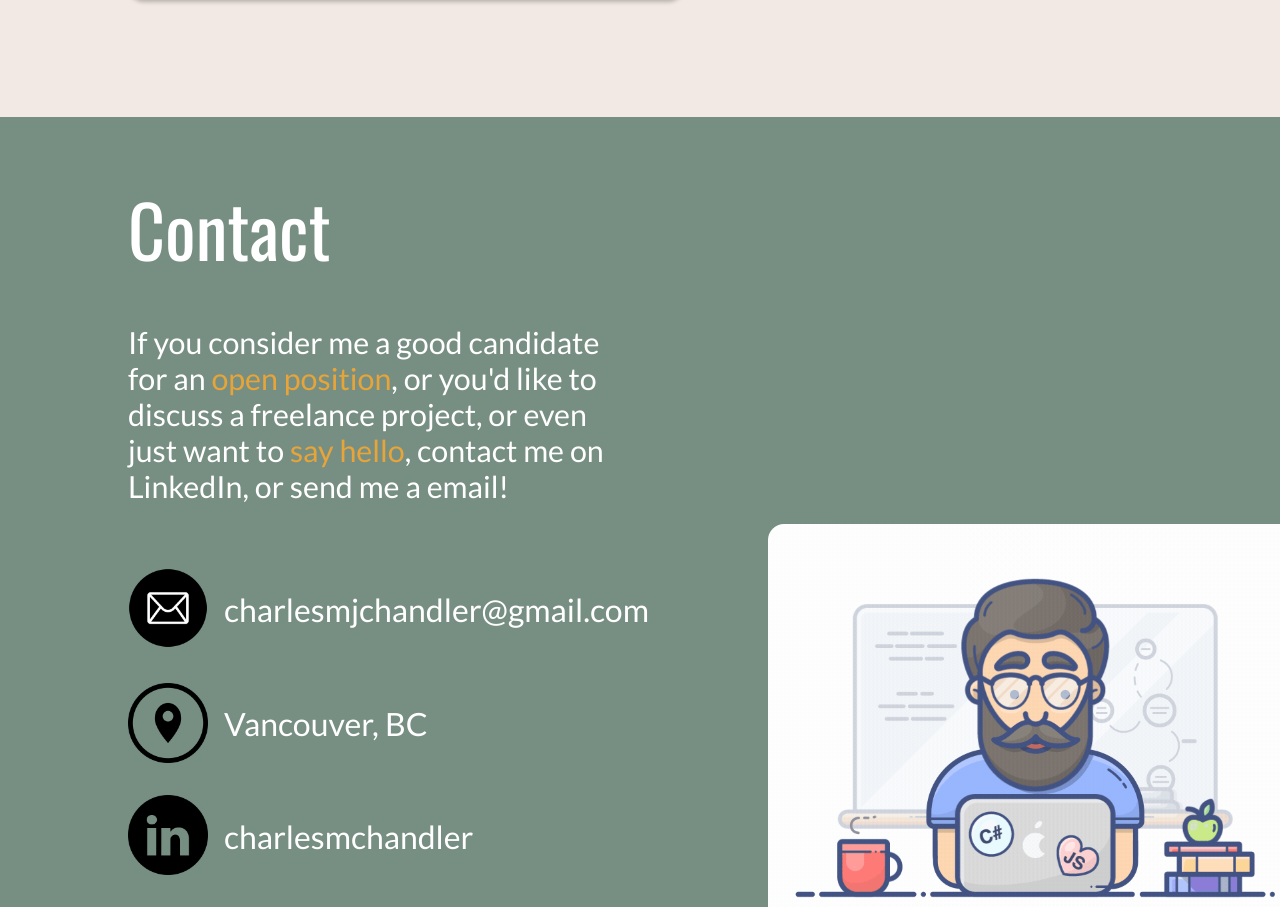
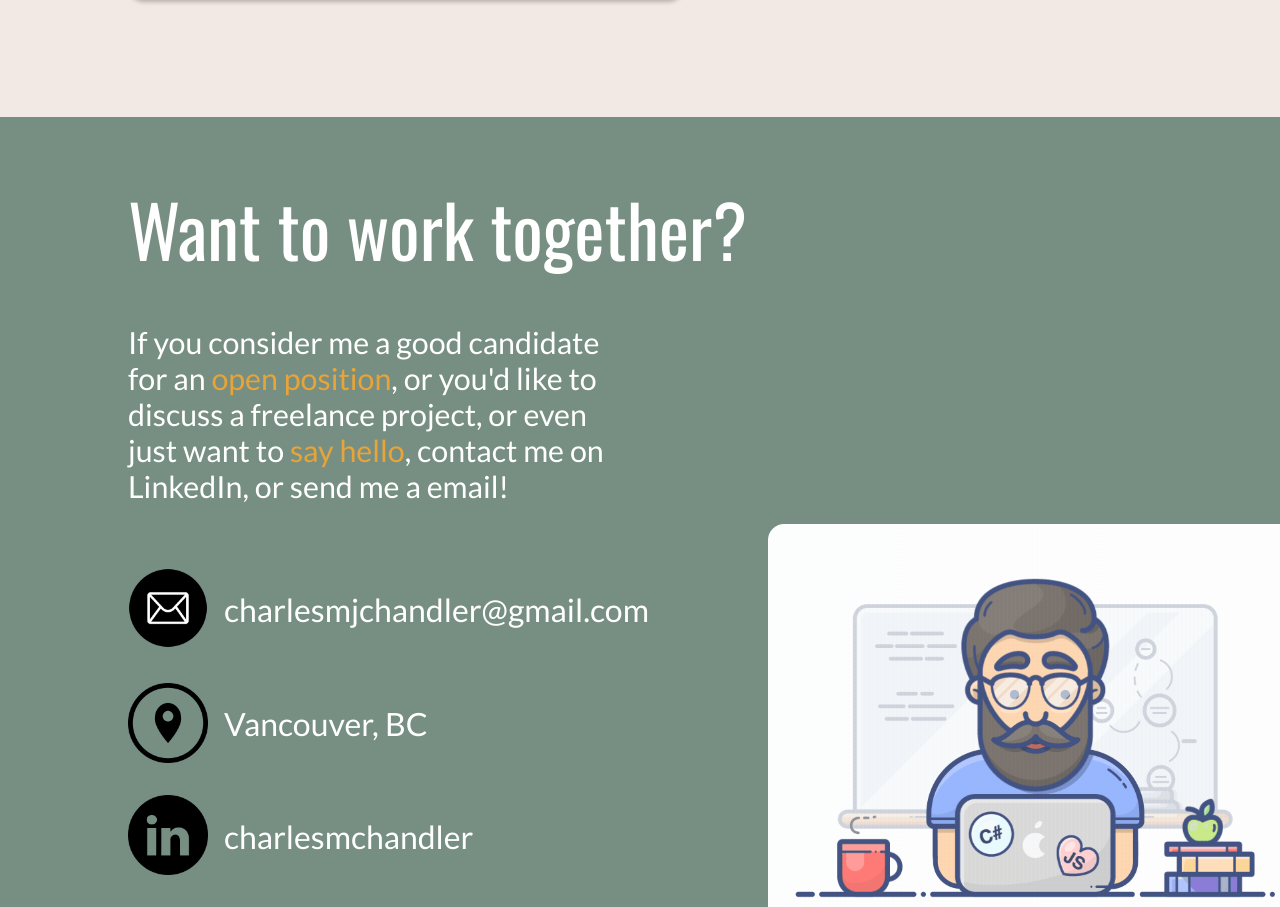
Before and after one commit to charlie-chandler/portfolio, a React (Create React App) app: page / in a window 1280 px wide. Shown: the part 5927-6834 px from the top of the page. Built offline with nearby package versions, Linux system fonts and the light colour scheme.

Commit message:
Change title call to action

```diff
--- a/src/components/Contact.tsx
+++ b/src/components/Contact.tsx
@@ -17,7 +17,7 @@ function Contact() {
 
   return (
     <div className={background}>
-      <h1 className={title}>Contact</h1>
+      <h1 className={title}>Want to work together?</h1>
       <div className={mainContainer}>
         <div className={leftContact}>
           <div className={callToAction}>
```
